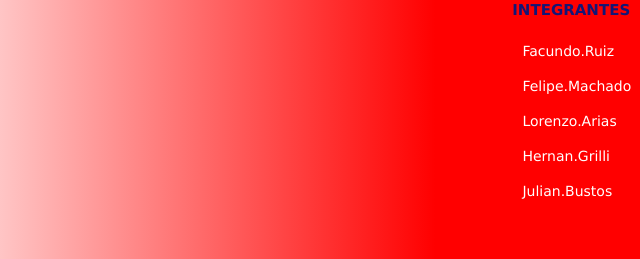
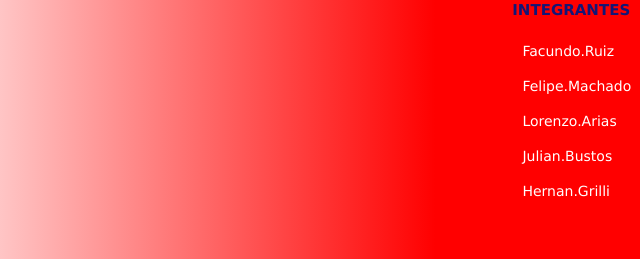
Before and after one commit to machadoxruix/saluda.github.io, a plain HTML site: page 1.html in a window 1280 px wide. Shown: the top 259 px of the page, 640-1280 px from the left. Drawn offline with Linux system fonts and the light colour scheme.

Commit message:
Initial commit

```diff
--- a/1.html
+++ b/1.html
@@ -18,7 +18,7 @@
 			   </div>
 			   <div class="nav">
 			   <h1>INTEGRANTES</h1>
-			   <p>Facundo.Ruiz Felipe.Machado Lorenzo.Arias Hernan.Grilli Julian.Bustos</p>
+			   <p>Facundo.Ruiz Felipe.Machado Lorenzo.Arias Julian.Bustos Hernan.Grilli</p>
 
 			 </div>
 
```
Also changed, not shown: 2.html (+1 -1 lines), 3.html (+1 -1 lines), 4.html (+1 -1 lines), 5.html (+1 -1 lines), index.html (+1 -1 lines).
